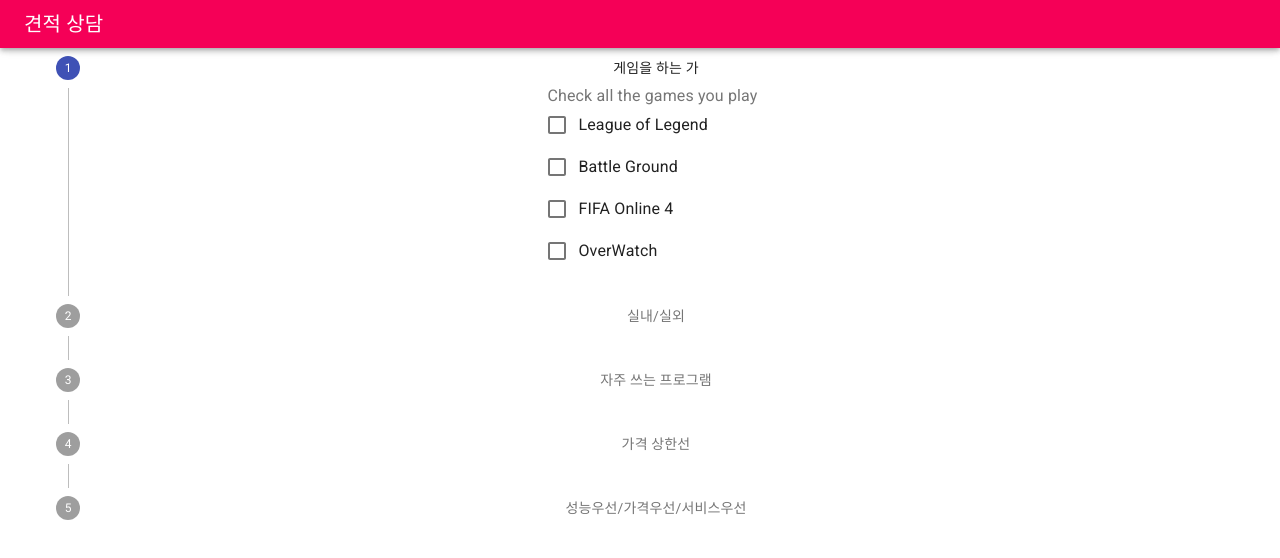
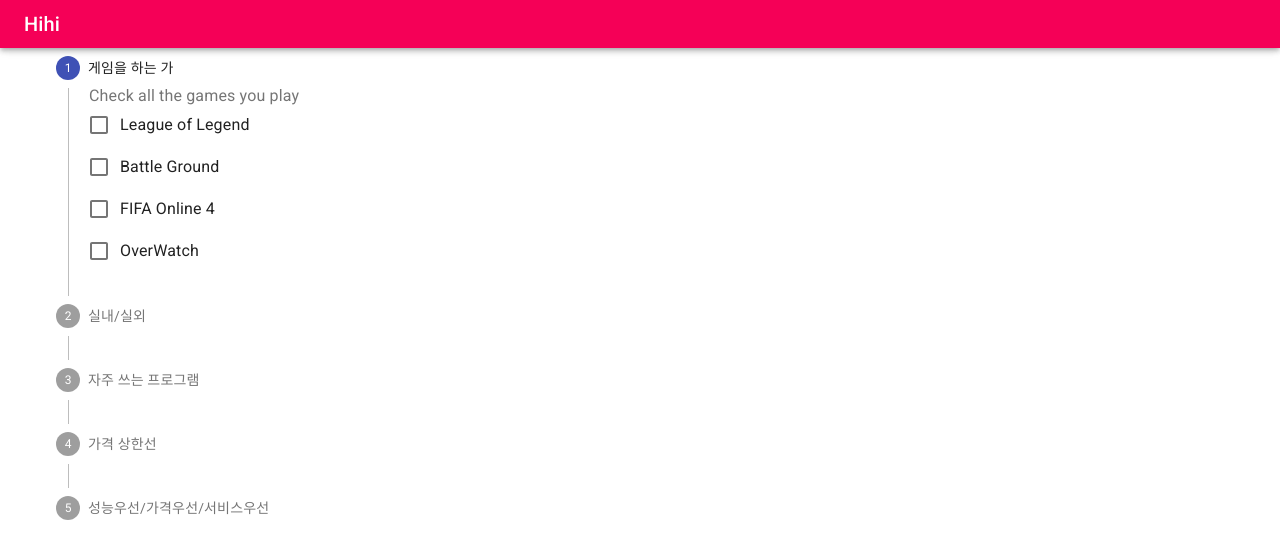
Before and after one commit to jinkyuhan/finger_princess, a React (Create React App) app in the folder front/: page /#/ in a window 1280 px wide. Shown: the top 558 px of the page. Built offline with nearby package versions, Linux system fonts and the light colour scheme.

Commit message:
style: add customizing component

```diff
--- a/front/public/index.html
+++ b/front/public/index.html
@@ -12,6 +12,7 @@
     <link rel="stylesheet" href="https://fonts.googleapis.com/css?family=Roboto:300,400,500,700&display=swap" />
     <link rel="apple-touch-icon" href="%PUBLIC_URL%/logo192.png" />
     <link href="https://fonts.googleapis.com/css?family=Sigmar+One&display=swap" rel="stylesheet">
+    <link href="https://fonts.googleapis.com/css?family=Nanum+Gothic&display=swap" rel="stylesheet">
     <!--
       manifest.json provides metadata used when your web app is installed on a
       user's mobile device or desktop. See https://developers.google.com/web/fundamentals/web-app-manifest/
--- a/front/src/App.css
+++ b/front/src/App.css
@@ -1,38 +1,3 @@
 .App {
   text-align: center;
 }
-
-.App-logo {
-  height: 40vmin;
-  pointer-events: none;
-}
-
-@media (prefers-reduced-motion: no-preference) {
-  .App-logo {
-    animation: App-logo-spin infinite 20s linear;
-  }
-}
-
-.App-header {
-  background-color: #282c34;
-  min-height: 100vh;
-  display: flex;
-  flex-direction: column;
-  align-items: center;
-  justify-content: center;
-  font-size: calc(10px + 2vmin);
-  color: white;
-}
-
-.App-link {
-  color: #61dafb;
-}
-
-@keyframes App-logo-spin {
-  from {
-    transform: rotate(0deg);
-  }
-  to {
-    transform: rotate(360deg);
-  }
-}
--- a/front/src/App.js
+++ b/front/src/App.js
@@ -1,17 +1,25 @@
 import React from 'react';
 import Survey from './components/Survey'
 import Header from './components/Header'
-import './App.css'
 import { Grid } from '@material-ui/core'
+import { withStyles } from '@material-ui/core/styles';
+
+const styles = {
+  root: {
+    fontFamily: 'Nanum Gothic',
+  }
+}
+
 class App extends React.Component {
   render() {
+    const {classes} = this.props;
     return (
-      <div className="App" >
-        <Grid container spacing={3}>
-          <Grid item xs={12}>
-           <Header />
+      <div className={classes.root}>
+        <Grid container spacing={ 3 } >
+          <Grid item xs={ 12 }>
+            <Header />
           </Grid>
-          <Grid item xs={12}>
+          <Grid item xs={ 12 }>
             <Survey />
           </Grid>
         </Grid>
@@ -20,4 +28,4 @@
   }
 }
 
-export default App;
+export default withStyles(styles)(App);
--- a/front/src/components/Header.js
+++ b/front/src/components/Header.js
@@ -1,22 +1,33 @@
 import React from 'react';
-import { AppBar, Container,Toolbar, Typography} from '@material-ui/core';
-const Header = () => {
+import { AppBar, Container, Toolbar, Typography } from '@material-ui/core';
+import { withStyles } from '@material-ui/core/styles';
+
+const styles = {
+    root: {
+        fontFamily: ''
+    },
+};
+class Header extends React.Component {
+
+    render() {
+        const {classes} =this.props;
         return (
-        <div className="Header">
-            <Container maxwidth = "lg">
-                <AppBar color= "secondary">
+            <div className={classes.root}>
+                <Container maxwidth="lg">
+                    <AppBar color="secondary">
                         <Toolbar variant="dense">
                             {/* <IconButton edge="start" color="inherit" aria-label="menu">
                             <MenuIcon />
                         </IconButton> */}
                             <Typography variant="h6" color="inherit">
-                            견적 상담
+                                Hihi
                             </Typography>
                         </Toolbar>
                     </AppBar>
                 </Container>
             </div>
-    );
+        )
+    };
 };
 
-export default Header;
+export default withStyles(styles)(Header);
```
Lines whose indentation alone changed are shown as unchanged.
